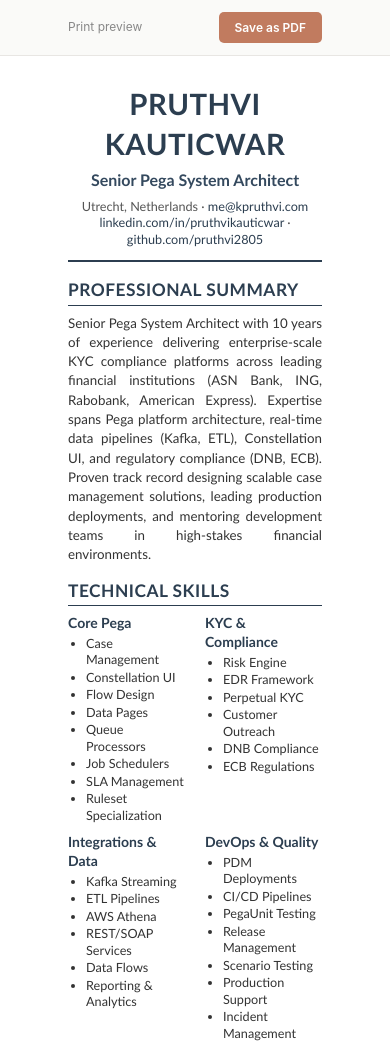
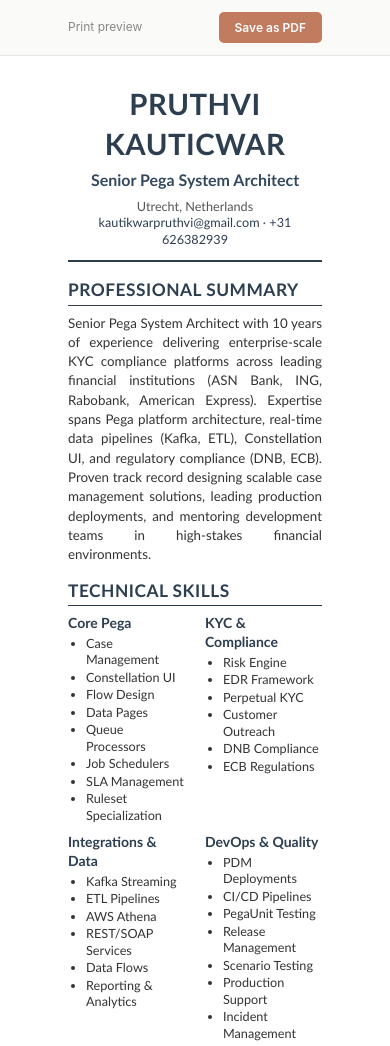
Before and after one commit to pruthvi2805/personal-portfolio, a plain HTML site: page resume-print.html in a window 390 px wide. Shown: the top 1046 px of the page. Drawn offline with Linux system fonts and the light colour scheme.

Commit message:
Update resume header: new email, phone number, remove social links

```diff
--- a/resume-print.html
+++ b/resume-print.html
@@ -277,8 +277,8 @@
             <h1>PRUTHVI KAUTICWAR</h1>
             <div class="title">Senior Pega System Architect</div>
             <div class="contact-info">
-              Utrecht, Netherlands · <a href="mailto:me@kpruthvi.com">me@kpruthvi.com</a><br>
-              <a href="https://nl.linkedin.com/in/pruthvikauticwar">linkedin.com/in/pruthvikauticwar</a> · <a href="https://github.com/pruthvi2805">github.com/pruthvi2805</a>
+              Utrecht, Netherlands<br>
+              <a href="mailto:kautikwarpruthvi@gmail.com">kautikwarpruthvi@gmail.com</a> · <a href="tel:+31626382939">+31 626382939</a>
             </div>
           </div>
         `;
```
